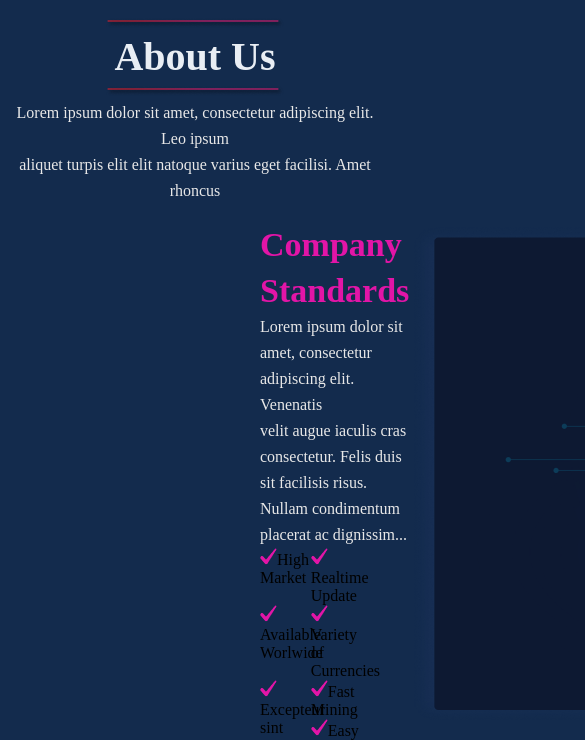
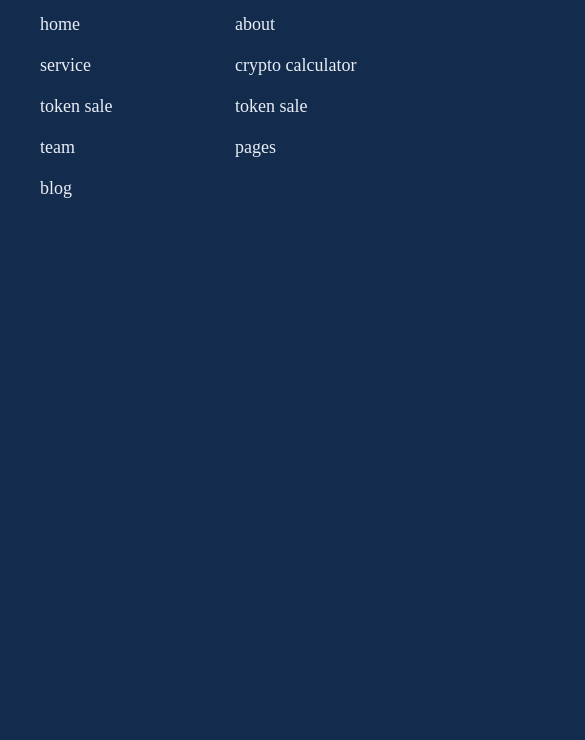
Before and after one commit to ProstoLama27/Cryptocurrency, a plain HTML site: page index.html in a window 390 px wide. Both pictures are taken after a click on the button 30 px from the left and 50 px from the top of the page. Shown: the part 85-825 px from the top of the page, 585 px wide, since content can reach past the window. Drawn offline with Linux system fonts and the light colour scheme.

Commit message:
burgerMenu is made

```diff
--- a/css/style.css
+++ b/css/style.css
@@ -30,7 +30,7 @@ ul{
     width: 174px;
     height: 65px;
 }
-/* еастройки списка */
+/* настройки списка */
 .header__menuComponents{
     float: left;
 }
@@ -61,6 +61,43 @@ ul{
 /* кнопка меню */
 .header__menu__burgerBtn{
     display: none;
+}
+/* настройки для бургер меню */
+/* дать нормальное название классам! */
+.dropMenu__Invisible{
+    display: none;
+    /* justify-content: center;
+    width: 100%;
+    height: 100px; */
+    /* display: none; */
+}
+.dropMenu__wisible{
+    display: flex;
+    justify-content: center;
+    width: 100%;
+    height: 200px;
+}
+.bergerMenu_Ul{
+    align-content: center;
+}
+.burgerMenu_li{
+    margin-bottom: 20px;
+}
+.burgerMenu_Componnents{
+    text-align: left;
+    float: left;
+    width:50%;
+    margin-bottom: 20px;
+}
+.burgerMenu_link{
+    text-decoration: none;
+    margin-left: 40px;
+    font-size: large;
+    color: #E9EEF4
+}
+.burgerMenu_link:hover,
+.burgerMenu_link:focus{
+    color:  #ccd2d9 ;
 }
 /* --------------------About Us-------------------------------- */
 /* подумать - чтобы классы для заголовка сдлеать едиными для всех! */
@@ -204,6 +241,8 @@ line-height: 26px; */
         height: 40px;
         background-color:  #163968;
     }
+    .header__menu__burgerBtn:hover,
+    .header__menu__burgerBtn:focus{}
     .header__menu__bergerImg{
         width: 40px;
     }
--- a/index.html
+++ b/index.html
@@ -6,14 +6,15 @@
     <meta name="viewport" content="width=device-width, initial-scale=1.0">
     <title>Document</title>
     <link rel="stylesheet" href="css/style.css">
+    <script defer src="script.js"></script>
 </head>
 <body>
     <header>
        <section class="header__menu">
-        <button class="header__menu__burgerBtn"><img src="/img/burger_Menu.svg" alt="" class="header__menu__bergerImg"></button>
+        <button onclick="dropMenu()" class="header__menu__burgerBtn" id="burger_btn" ><img src="/img/burger_Menu.svg" alt="" class="header__menu__bergerImg"></button>
         <img src="img/logo.png" alt="Логотип" class="header__menuLogo">
         <nav class="header__menuLink">
-            <ul>
+            <ul id="headerMenu">
                 <li class="header__menuComponents"><a href="">home</a></li>
                 <li class="header__menuComponents"> <a href="">about</a></li>
                 <li class="header__menuComponents"><a href="">service</a></li>
@@ -27,8 +28,21 @@
         </nav>
         <button class="header__menuBtn">contact us</button>
        </section>
+       <div id="dropMenu" class="dropMenu__Invisible">
+        <ul id="headerMenu">
+            <li class="burgerMenu_Componnents"><a class="burgerMenu_link"  href="">home</a></li>
+            <li class="burgerMenu_Componnents"> <a class="burgerMenu_link" href="">about</a></li>
+            <li class="burgerMenu_Componnents"><a class="burgerMenu_link" href="">service</a></li>
+            <li class="burgerMenu_Componnents"><a class="burgerMenu_link" href="">crypto calculator</a></li>
+            <li class="burgerMenu_Componnents"><a class="burgerMenu_link"  href="">token sale</a></li>
+            <li class="burgerMenu_Componnents"><a class="burgerMenu_link" href="">token sale</a></li>
+            <li class="burgerMenu_Componnents"><a class="burgerMenu_link"  href="">team</a></li>
+            <li class="burgerMenu_Componnents"><a class="burgerMenu_link"  href="">pages</a></li>
+            <li class="burgerMenu_Componnents"><a class="burgerMenu_link"  href="">blog</a></li>
+        </ul>
+       </div>
     </header>
-    <section class="aboutUs">
+    <!-- <section class="aboutUs">
         <div>
             <img src="img/wand.png" alt="палочка">
             <h2 class="aboutUs__header">About Us </h2>
@@ -36,6 +50,7 @@
             <p class="aboutUs__headerText">Lorem ipsum dolor sit amet, consectetur adipiscing elit. Leo ipsum<br>
                 aliquet turpis elit elit natoque varius eget facilisi. Amet rhoncus</p>
         </div>
+        Класс для какой-то настройки
         <div class="ddd">
         <div class="aboutUs__CompanyStandards">
             <h3 class="aboutUs__CompanyStandards__header">Company Standards</h3>
@@ -100,6 +115,6 @@
              <div class="footer__Subscribe">
                 <p class="footer__header">Subscribe To Our Newslitter</p>
              </div>
-    </footer>
+    </footer> -->
 </body>
 </html>
--- a/script.js
+++ b/script.js
@@ -0,0 +1,20 @@
+let counter = 0;
+function dropMenu(){
+    document.getElementById("dropMenu").classList.toggle("dropMenu__wisible");
+
+}
+// нужно донастроить скрипт: разобраться с подключениемм классов в li,a  и тд
+
+
+// const btn = document.getElementById("btn-play");
+// const circle = document.querySelector(".circle");
+// let titels = ["Пуск", "Стоп"];
+// let current = 0;
+// btn.addEventListener("click",function(){
+//     circle.classList.toggle("play");
+//     current++;
+//     btn.innerText = titels[current];
+//     if(current==1){
+//         current-=2;
+//     }
+// });
```
